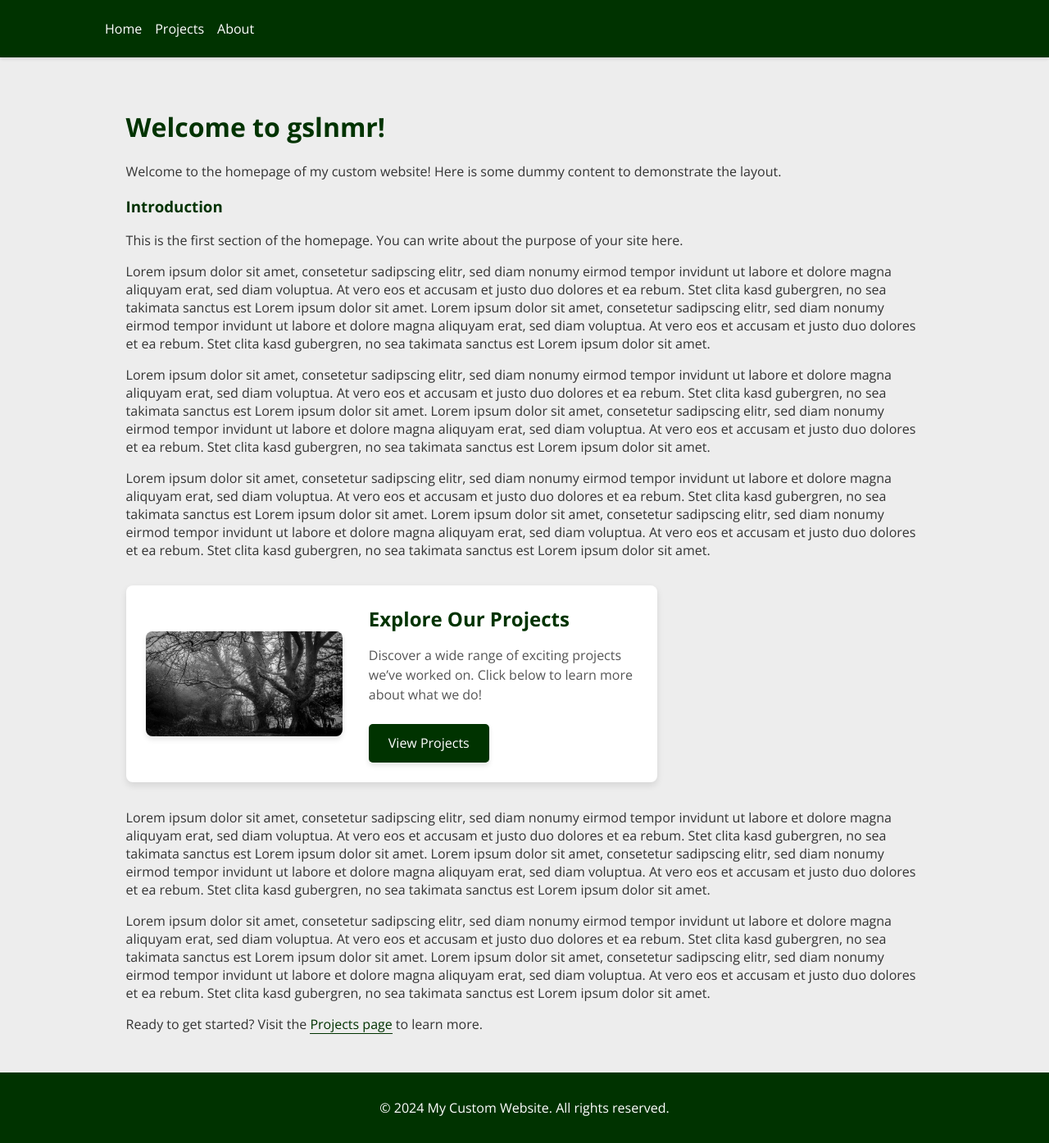
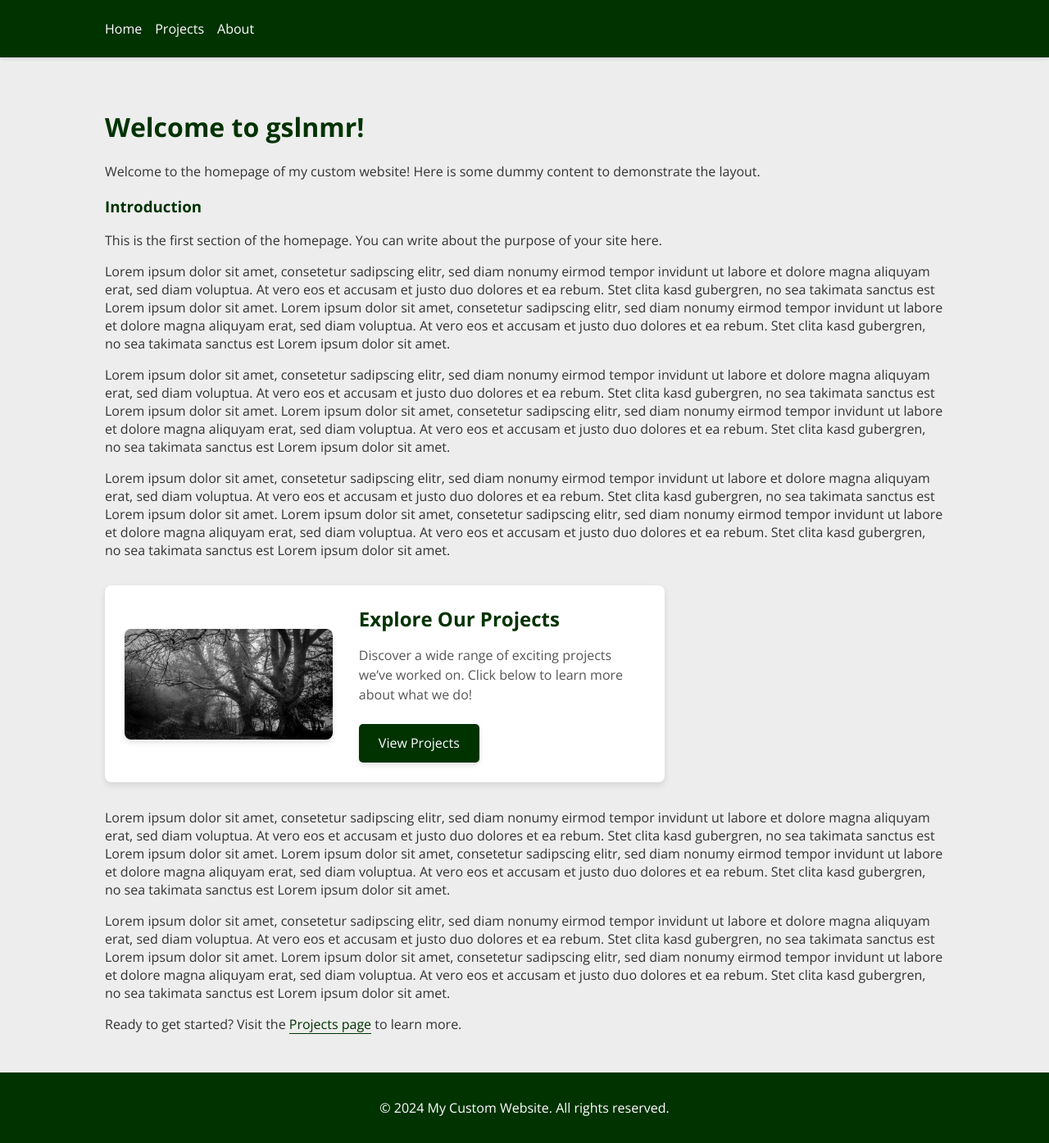
Before and after one commit to schminho/schminho.github.io, a Jekyll site: the page built from index.md, in a window 1280 px wide and 1394 px high. Shown: the whole window at 82% size. Built offline with Jekyll 4.4.1, drawn with Linux system fonts in a browser that asks for light colours.

Commit message:
Update style.css

```diff
--- a/assets/css/style.css
+++ b/assets/css/style.css
@@ -1,4 +1,3 @@
-/* General body styling */
 body {
     font-family: 'Open Sans', sans-serif;
     color: #333333;
@@ -73,17 +72,12 @@
     width: 100%; /* Expand underline to match the text's width */
 }
 
-/* Main content fills the available space */
 main {
-    flex: 1; /* Fill remaining space */
-    display: flex;
-    flex-direction: column;
-    justify-content: flex-start; /* Ensure content starts at the top */
+    flex: 1; /* Allows main content to expand and push footer down */
+    display: block; /* Reset from flex to normal flow for consistent spacing */
+    margin-top: 80px; /* Account for the height of the header */
     padding: 2rem 0; /* Adjust padding for content area */
-    margin-top: 80px; /* Height of the header */
-    box-sizing: border-box; /* Ensure padding and borders are calculated consistently */
-    padding: 2rem;
-    box-sizing: border-box;
+    box-sizing: border-box; /* Ensure consistent box model */
 }
 
 /* Content inside the container */
@@ -128,14 +122,14 @@
     transform: scale(1.05); /* Slight zoom effect */
 }
 
-/* Footer styling */
 footer {
     background-color: #003300; /* Dark green background */
     color: #FFFFFF; /* White text */
     text-align: center;
     padding: 1rem;
-    width: 100%;
+    width: 100%; /* Ensure the footer spans the entire width */
     box-sizing: border-box; /* Include padding in width calculations */
+    margin-top: auto; /* Push the footer to the bottom */
 }
 
 /* Teaser Section */
```
